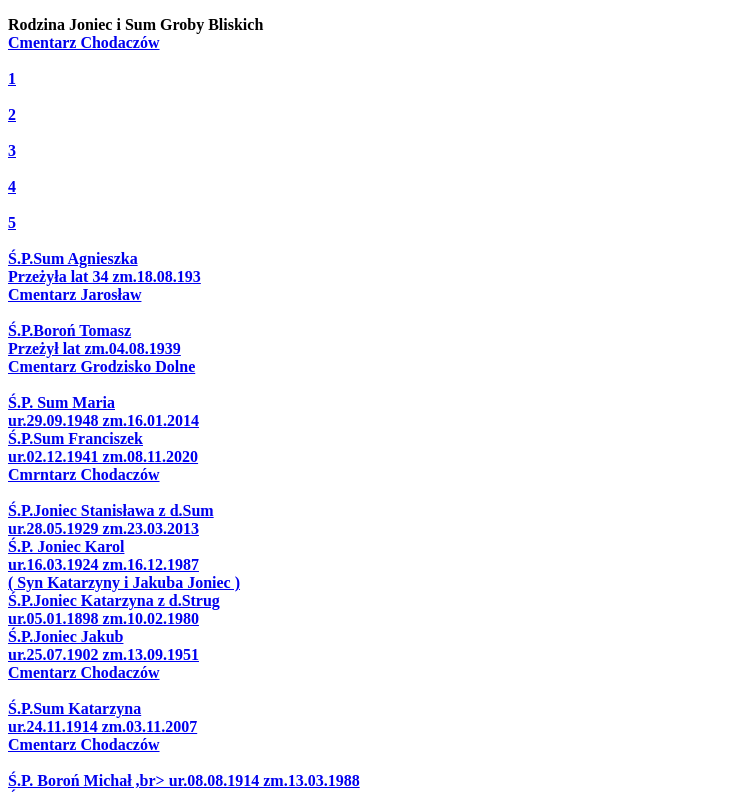
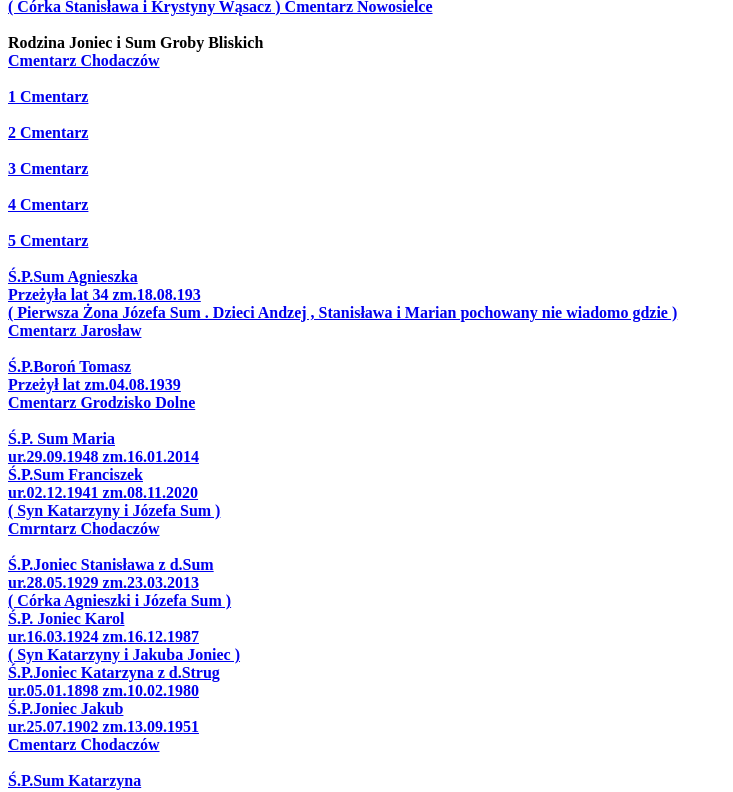
Before and after one commit to Mie274/Groby-Bliskich, a plain HTML site: page index.html in a window 1280 px wide. Shown: the part 2008-2800 px from the top of the page, without its empty margins (0-733 px from the left). Drawn offline with Linux system fonts and the light colour scheme.

Commit message:
Update index.html

```diff
--- a/index.html
+++ b/index.html
@@ -18,9 +18,9 @@
 <a href="Ciocia 1.jpeg"><b> Władysława Borek </b></a><br>
 <a href="Ciocia 2.jpeg"><b> Władasława Borek </b></a><br>
 <br>
-<b> Ś.P.Godos Władysław <br>ur.27.02.1925 zm.9.08.2001 <br> ( Mąż Władysławy Borek )</b><br>
+<b> Ś.P.Godos Władysław <br>ur.27.02.1925 zm.9.08.2001 <br> ( Pradzadek Marcina Godos )</b><br>
 <br>
-<b> Ś.P.Michalczak Adam <br> ur.02.05.1983 zm.3.12.2020 <br> ( Brat Marcin Godos wnuk Władysława i Władysławy )</b><br>
+<b> Ś.P.Michalczak Adam <br> ur.02.05.1983 zm.3.12.2020 <br> ( Brat Marcin Godos  )</b><br>
 <br>
 <b> Ś.P. Sikorska Sylwia <br> ur.26.04.1989 zm.09.05.1989 <br> ( Siostra Marcin Godos )</b><br>
 <br>
@@ -50,7 +50,7 @@
 <br>
 <a href="DSCF2152.JPG"> <b> Ś.P.Pacuła Jan <br> ur.05.08.1988 zm.11.04.1980 <br> Ś.P. Pacuła Aniela z d. Dzień <br> ur.27.10.1902 zm.14.07.1983 <br> ( Córka Mari Dzień ) <br> Ś.P. Stańko Genowefa z d. Paluszek <br> ur.22.11.1957 zm.01.04.2021 <br> ( Córka Mari i Stanisława Paluszek ) Cmentarz Gać </b></a><br>
 <br>
-<a href="grób cioci z niemiec.jpeg"><b>Ś.P.Klink Teresa z d.Drozd <br> ur.03.10.1959 zm.11.09.2020 </b></a><br>
+<a href="grób cioci z niemiec.jpeg"><b>Ś.P.Klink Teresa z d.Drozd <br> ur.03.10.1959 zm.11.09.2020 <br> ( Córka Zofi i Staniław Drozd z Rostoki ) Pochowana w Niemczech</b></a><br>
 <br>
 
 <br>
@@ -66,29 +66,29 @@
 <br>
 <a href="DJI_0501.JPG"><b> Cmentarz Chodaczów </b> </a><br>
 <br>
-<a href="DJI_0502.JPG"><b>1</b></a><br>
+<a href="DJI_0502.JPG"><b>1 Cmentarz </b></a><br>
 <br>
-<a href="DJI_0503.JPG"><b>2</b></a><br>
+<a href="DJI_0503.JPG"><b>2 Cmentarz </b></a><br>
 <br>
-<a href="DJI_0504.JPG"><b>3</b></a><br>
+<a href="DJI_0504.JPG"><b>3 Cmentarz </b></a><br>
 <br>
-<a href="DJI_0505.JPG"><b>4</b></a><br>
+<a href="DJI_0505.JPG"><b>4 Cmentarz </b></a><br>
 <br>
-<a href="DJI_0506.JPG"><b>5</b></a><br>
+<a href="DJI_0506.JPG"><b>5 Cmentarz </b></a><br>
 <br>
-<a href="DSCF2163.JPG"><b> Ś.P.Sum Agnieszka <br>  Przeżyła lat 34 zm.18.08.193 <br> Cmentarz Jarosław </b></a> <br>
+<a href="DSCF2163.JPG"><b> Ś.P.Sum Agnieszka <br>  Przeżyła lat 34 zm.18.08.193 <br> ( Pierwsza Żona Józefa Sum . Dzieci Andzej , Stanisława i Marian pochowany nie wiadomo gdzie ) <br> Cmentarz Jarosław </b></a> <br>
 <br>
 <a href="DSCF2167.JPG"><b> Ś.P.Boroń Tomasz <br> Przeżył lat zm.04.08.1939  <br> Cmentarz Grodzisko Dolne </b></a><br>
 <br>
-<a href="DSCF2172.JPG"><b> Ś.P. Sum Maria <br> ur.29.09.1948 zm.16.01.2014 <br> Ś.P.Sum Franciszek <br> ur.02.12.1941 zm.08.11.2020  <br> Cmrntarz Chodaczów </b></a><br>
+<a href="DSCF2172.JPG"><b> Ś.P. Sum Maria <br> ur.29.09.1948 zm.16.01.2014 <br> Ś.P.Sum Franciszek <br> ur.02.12.1941 zm.08.11.2020  <br> ( Syn Katarzyny i Józefa Sum ) <br> Cmrntarz Chodaczów </b></a><br>
 <br>
-<a href="DSCF2284.JPG"><b> Ś.P.Joniec Stanisława z d.Sum <br> ur.28.05.1929 zm.23.03.2013 <br> Ś.P. Joniec Karol <br> ur.16.03.1924 zm.16.12.1987 <br> ( Syn Katarzyny i Jakuba Joniec ) <br> Ś.P.Joniec Katarzyna z d.Strug <br> ur.05.01.1898 zm.10.02.1980 <br> Ś.P.Joniec Jakub <br> ur.25.07.1902 zm.13.09.1951 <br> Cmentarz Chodaczów </b></a><br>
+<a href="DSCF2284.JPG"><b> Ś.P.Joniec Stanisława z d.Sum <br> ur.28.05.1929 zm.23.03.2013 <br> ( Córka Agnieszki i Józefa Sum ) <br> Ś.P. Joniec Karol <br> ur.16.03.1924 zm.16.12.1987 <br> ( Syn Katarzyny i Jakuba Joniec ) <br> Ś.P.Joniec Katarzyna z d.Strug <br> ur.05.01.1898 zm.10.02.1980 <br> Ś.P.Joniec Jakub <br> ur.25.07.1902 zm.13.09.1951 <br> Cmentarz Chodaczów </b></a><br>
 <br>
-<a href="DSCF2239.JPG"><b> Ś.P.Sum Katarzyna <br> ur.24.11.1914 zm.03.11.2007 <br> Cmentarz Chodaczów </b></a><br>
+<a href="DSCF2239.JPG"><b> Ś.P.Sum Katarzyna <br> ur.24.11.1914 zm.03.11.2007 <br> ( Druga Żona Józefa Sum . Dzieci  Franciszek i Jan )<br> Cmentarz Chodaczów </b></a><br>
 <br>
-<a href="Boroń Gniewczyna.jpeg"><b> Ś.P. Boroń Michał ,br> ur.08.08.1914 zm.13.03.1988 <br> Ś.P. Boroń Anna <br> ur.07.06.1922 zm.14.08.2012 <br> ( Rodzice Józef , Kazimierz , Stanisław , Maria )<br> Ś.P. Boroń Józef <br> ur.25.03.1948 zm.03.01.2009 <br> (Syn MIchała i Anny Boroń ) </b></a><br>
+<a href="Boroń Gniewczyna.jpeg"><b> Ś.P. Boroń Michał <br> ur.08.08.1914 zm.13.03.1988 <br> Ś.P. Boroń Anna <br> ur.07.06.1922 zm.14.08.2012 <br> ( Rodzice Józef , Kazimierz , Stanisław , Maria )<br> Ś.P. Boroń Józef <br> ur.25.03.1948 zm.03.01.2009 <br> (Syn MIchała i Anny Boroń ) </b></a><br>
 <br>
-<a href="sum Przemyśl.jpg"><b> Ś.P. Sum Andzej <br> ur.09.03.1927 zm.17.03.2004 <br> Ś.P.Sum Janina <br> ur.01.02.1935 zm.19.03.2021 </b></a><br>
+<a href="sum Przemyśl.jpg"><b> Ś.P. Sum Andzej <br> ur.09.03.1927 zm.17.03.2004 <br> ( Syn Agnieszki i Józefa Sum )<br> Ś.P.Sum Janina <br> ur.01.02.1935 zm.19.03.2021 </b></a><br>
 <br>
 
 
```
